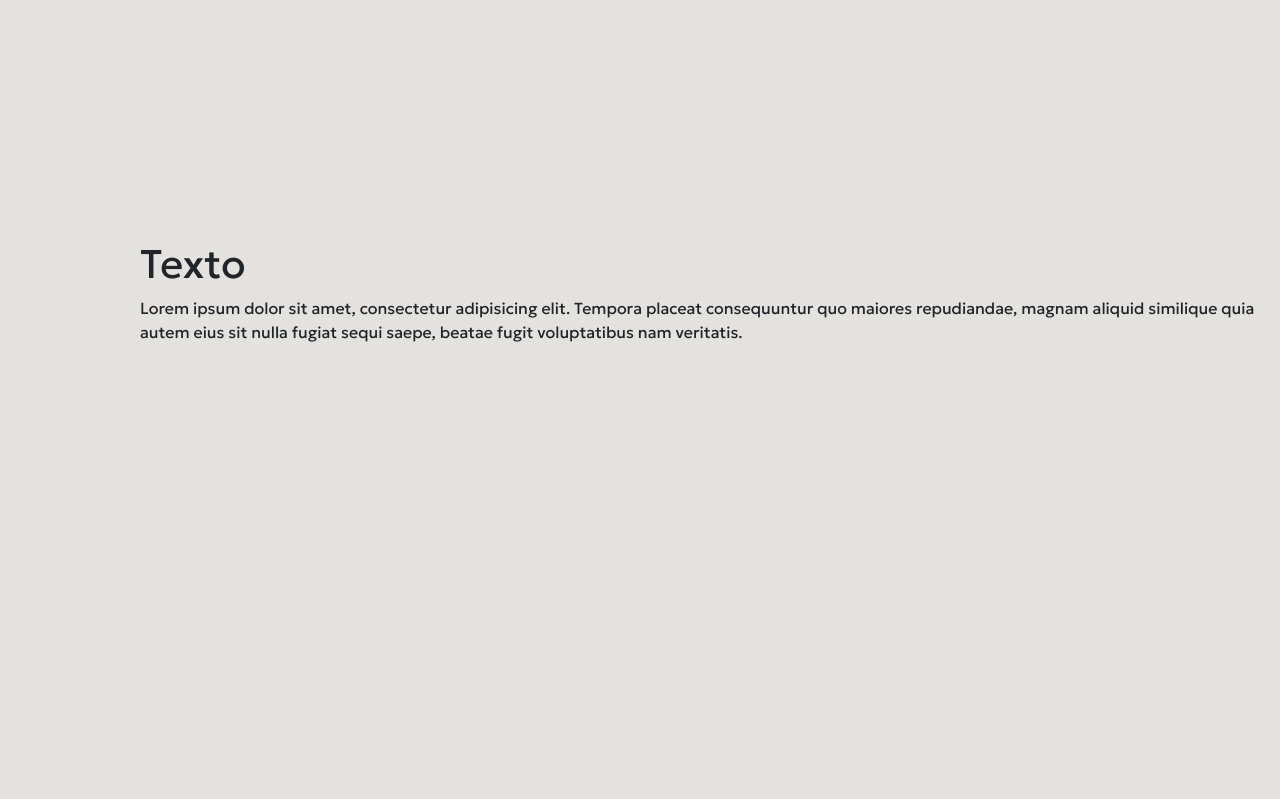
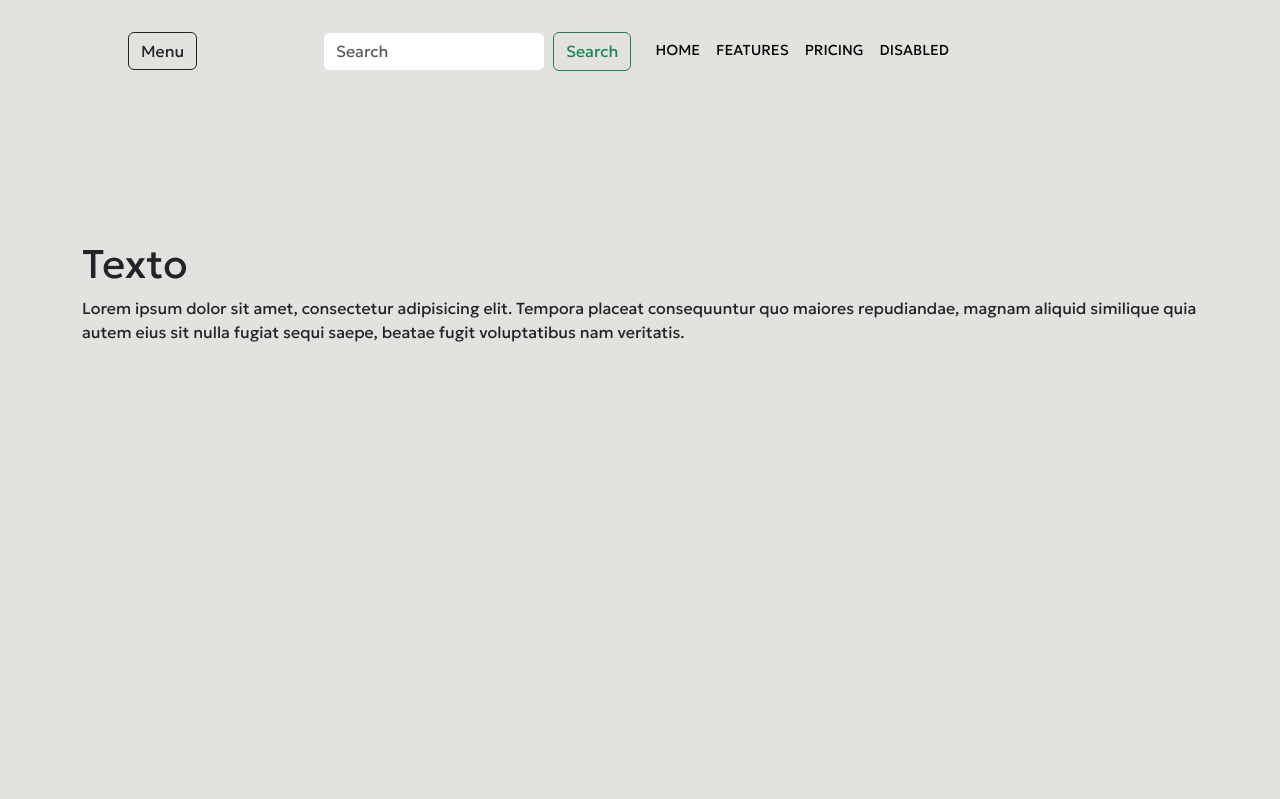
Before and after one commit to VintOnSa/Tecnicas2025, a Django app: page / in a window 1280 px wide. Shown: the top 799 px of the page. Run offline with Django 4.2, Linux system fonts and the light colour scheme.

Commit message:
12-06-2023r

```diff
--- a/apps/Store/static/css/style.css
+++ b/apps/Store/static/css/style.css
@@ -35,8 +35,15 @@
     transition: 0.5s;
 }
 
+.menubtn{
+    position: absolute;
+    top: 1rem;
+    left: 0;
+    bottom: 1rem;
+    font-size: 1rem;
+}
+
 .searchbar{
-    position: absolute;
     bottom: 1.5rem;
     text-transform: uppercase;
     font-size: 1rem;
@@ -45,35 +52,35 @@
 
 nav{
     position: absolute;
-    top: 1.5rem;
-    left: 30%;
+    top: 1rem;
+    left: 10%;
     bottom: 1rem;
-    width: 70%;
+    width: 80%;
 }
 
-nav ul{
-    display: flex;
+#nbSC{
+    display: fixed;
     list-style: none;
     justify-content: space-around;
 }
 
-nav ul li a{
+#nbSC a{
     text-decoration: none;
     color: var(--second-color);
     text-transform: uppercase;
     font-size: 0.9rem;
 }
 
-nav ul li a::after{
+#nbSC a::after{
     content: '';
-    display: block;
+    display: flex;
     width: 0;
     height: 1px;
     background: var(--second-color);
     transition: width 0.3s;
 }
 
-nav ul li a:hover::after{
+#nbSC a:hover::after{
     width: 100%;
     transition: width 0.3s;
 }
@@ -88,8 +95,8 @@
 }
 
 .container{
-    position: absolute;
-    left: 10%;
+    position: relative;
+    left: 0;
     top: 30%;
     width: 50%;
 
--- a/apps/Store/static/js/funciones.js
+++ /dev/null
@@ -1,20 +0,0 @@
-const header = document.querySelector("header");
-
-let prevScrollPos = window.scrollY;
-
-window.onscroll = function(){
-    let currentScrollPos = window.scrollY;
-
-    if(prevScrollPos > currentScrollPos){
-        header.classList.remove("scroll");
-    }else{
-        header.classList.add("scroll");
-    }
-
-    prevScrollPos = currentScrollPos;
-}
-
-
-function onloads(){
-    console.log("twxto");
-}
--- a/apps/Store/templates/base.html
+++ b/apps/Store/templates/base.html
@@ -5,14 +5,13 @@
     <meta name="viewport" content="width=device-width, initial-scale=1.0">
     <link rel="stylesheet" type="text/css" href="../static/css/style.css">
     <link href="https://cdn.jsdelivr.net/npm/bootstrap@5.3.0/dist/css/bootstrap.min.css" rel="stylesheet" integrity="sha384-9ndCyUaIbzAi2FUVXJi0CjmCapSmO7SnpJef0486qhLnuZ2cdeRhO02iuK6FUUVM" crossorigin="anonymous">
-    <script src="https://cdn.jsdelivr.net/npm/bootstrap@5.3.0/dist/js/bootstrap.bundle.min.js" integrity="sha384-geWF76RCwLtnZ8qwWowPQNguL3RmwHVBC9FhGdlKrxdiJJigb/j/68SIy3Te4Bkz" crossorigin="anonymous"></script>
     <link rel="stylesheet" href="https://fonts.googleapis.com/css?family=Geologica">
     {% block head %}
 
     {% endblock head %}
     <title>{% block title %} {% endblock %}</title>
 </head>
-<body onload="onloads()">
+<body>
 
     {% block body %}
 
--- a/apps/Store/templates/index.html
+++ b/apps/Store/templates/index.html
@@ -6,20 +6,20 @@
 {% block body %}
 
     <header class="header">
-        <div class="searchbar d-flex">
-            <button class="btn btn-outline-dark ms-4 me-4">Menu</button>
-            <form class="d-flex" role="search">
-                <input class="form-control me-2" type="search" placeholder="Search" aria-label="Search">
-                <button class="btn btn-outline-success" type="submit">Search</button>
-            </form>
-        </div>
         <nav class="navbar navbar-expand-lg">
+          <div class="menubtn"><button class="btn btn-outline-dark">Menu</button></div>
             <div class="container-fluid">
-              <button class="navbar-toggler" type="button" data-bs-toggle="collapse" data-bs-target="#navbarSupportedContent" aria-controls="navbarSupportedContent" aria-expanded="false" aria-label="Toggle navigation">
+              <button class="navbar-toggler mt-2 mx-auto me-0" type="button" data-bs-toggle="collapse" data-bs-target="#nbSC" aria-controls="navbarSupportedContent" aria-expanded="false" aria-label="Toggle navigation">
                 <span class="navbar-toggler-icon"></span>
               </button>
-              <div class="collapse navbar-collapse" id="navbarSupportedContent">
-                <div class="navbar-nav">
+              <div class="collapse navbar-collapse" id="nbSC">
+                <div class="navbar-nav mt-2">
+                  <div class="searchbar d-flex me-3">
+                    <form class="d-flex" role="search">
+                        <input class="form-control me-2" type="search" placeholder="Search" aria-label="Search">
+                        <button class="btn btn-outline-success" type="submit">Search</button>
+                    </form>
+                  </div>
                   <a class="nav-link active" aria-current="page" href="#">Home</a>
                   <a class="nav-link" href="#">Features</a>
                   <a class="nav-link" href="#">Pricing</a>
```
Also changed, not shown: Store.sqlite3.
